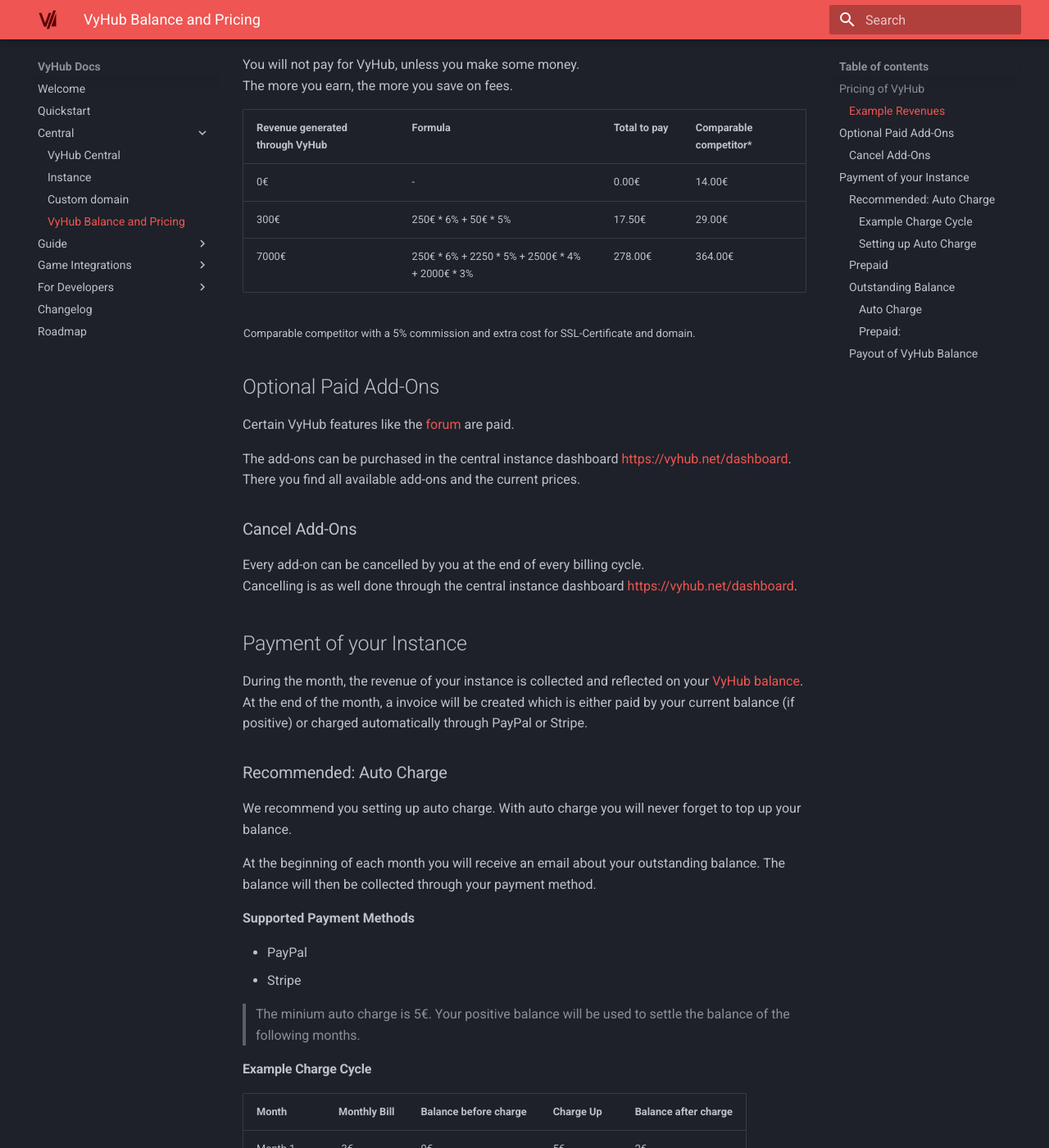
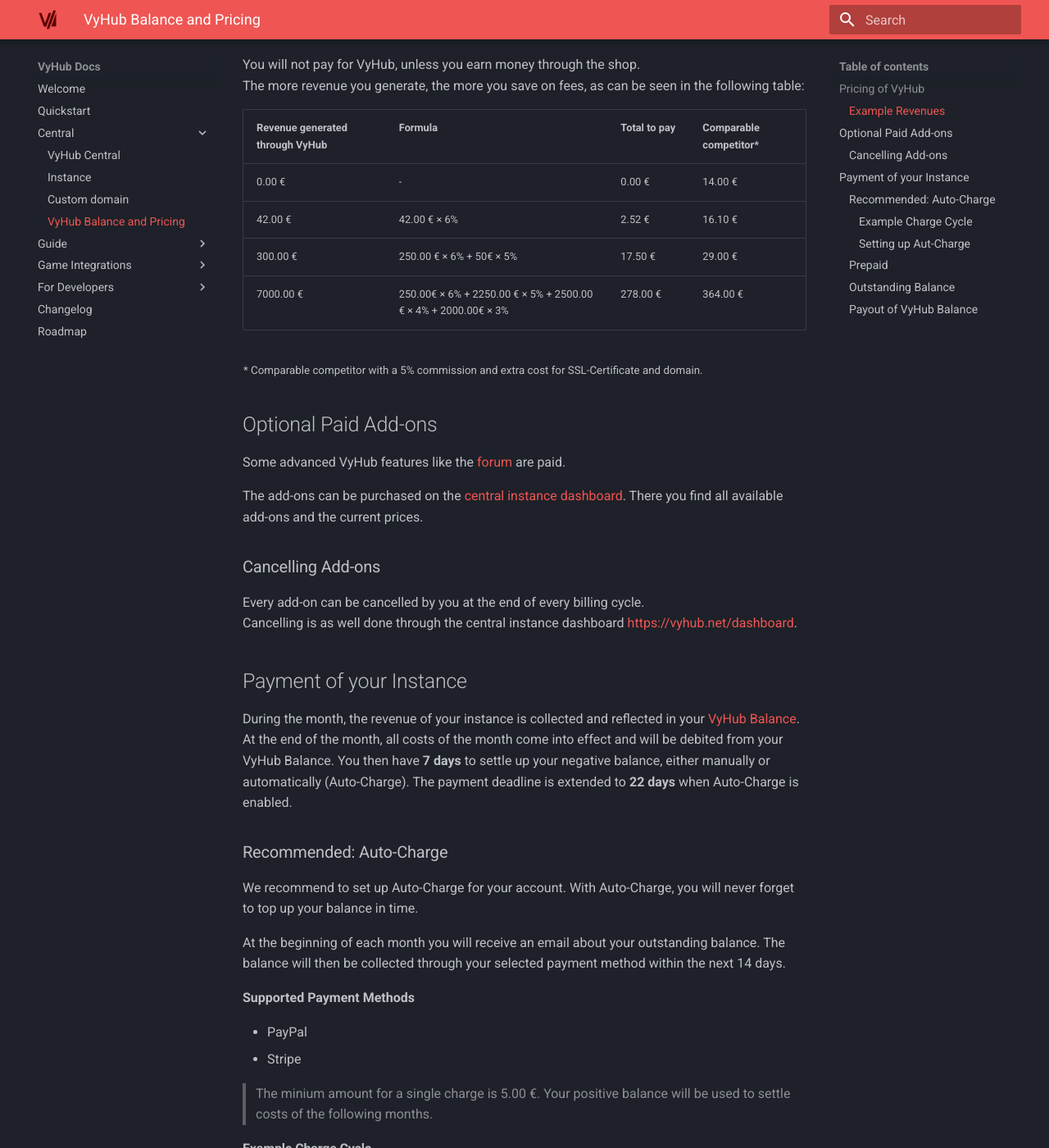
Before and after one commit to nyx-project/vyhub-documentation, an MkDocs documentation site: the page built from docs/central/account.md, in a window 1280 px wide and 1400 px high, scrolled down 728 px. Shown: the whole window at 82% size. Built offline with MkDocs 1.6.1 and Material for MkDocs 9.7.7, drawn with Linux system fonts in a browser that asks for light colours; the version menu is left out; some of the changed text lies outside the part shown.

Commit message:
Update account docs and changelog

```diff
--- a/docs/central/account.md
+++ b/docs/central/account.md
@@ -4,10 +4,10 @@
 
 ## Pricing of VyHub
 
-Every VyHub instance is free to use, but a small 3-6% commission is charged on your revenue. So you only pay for VyHub,
+Every VyHub instance is free to use, but a small 3% - 6% commission* is charged on your revenue. So you only pay for VyHub,
 when you make money.
 
-<sub>Local currencies are converted to EUR on a daily basis.</sub>
+<sub>Non-EUR currencies are converted to EUR on the end of the billing cycle.</sub>
 
 | Percentage | Monthly revenue through VyHub instance |
 |------------|----------------------------------------|
@@ -16,31 +16,31 @@
 | 4%         | 2500€ - 5000€                          |
 | 3%         | 5000€ -   ∞                            |
 
-<sub>*Different conditions for major communities available. Please contact our sales team with a short overview about
+<sub>* Different conditions for major communities available. Please contact our sales team with a short overview about
 your community.</sub>
 
 ### Example Revenues
 
-You will not pay for VyHub, unless you make some money.
-The more you earn, the more you save on fees.
+You will not pay for VyHub, unless you earn money through the shop.
+The more revenue you generate, the more you save on fees, as can be seen in the following table:
 
 | Revenue generated through VyHub | Formula                                         | Total to pay | Comparable competitor* |
 |---------------------------------|-------------------------------------------------|--------------|------------------------|
-| 0€                              | -                                               | 0.00€        | 14.00€                 |
-| 300€                            | 250€ * 6% + 50€ * 5%                            | 17.50€       | 29.00€                 |
-| 7000€                           | 250€ * 6% + 2250 * 5% + 2500€ * 4% + 2000€ * 3% | 278.00€      | 364.00€                |
+| 0.00 €                              | -                                               | 0.00 €        | 14.00 €                 |
+| 42.00 €                              | 42.00 € × 6%                                       | 2.52 €        | 16.10 €                 |
+| 300.00 €                            | 250.00 € × 6% + 50€ × 5%                            | 17.50 €       | 29.00 €                 |
+| 7000.00 €                           | 250.00€ × 6% + 2250.00 € × 5% + 2500.00 € × 4% + 2000.00€ × 3% | 278.00 €      | 364.00 €                |
 
-<sub>Comparable competitor with a 5% commission and extra cost for SSL-Certificate and domain.</sub>
+<sub>* Comparable competitor with a 5% commission and extra cost for SSL-Certificate and domain.</sub>
 
-## Optional Paid Add-Ons
+## Optional Paid Add-ons
 
-Certain VyHub features like the [forum](../guide/forum.md) are paid.
+Some advanced VyHub features like the [forum](../guide/forum.md) are paid.
 
-The add-ons can be purchased in the central instance
-dashboard [https://vyhub.net/dashboard](https://vyhub.net/dashboard). There you find all available add-ons and the
-current prices.
+The add-ons can be purchased on the [central instance dashboard](https://vyhub.net/dashboard).
+There you find all available add-ons and the current prices.
 
-### Cancel Add-Ons
+### Cancelling Add-ons
 
 Every add-on can be cancelled by you at the end of every billing cycle.
 Cancelling is as well done through the central instance
@@ -48,55 +48,54 @@
 
 ## Payment of your Instance
 
-During the month, the revenue of your instance is collected and reflected on
-your [VyHub balance](https://vyhub.net/account).
-At the end of the month, a invoice will be created which is either paid by your current balance (if positive) or charged
-automatically through PayPal or Stripe.
+During the month, the revenue of your instance is collected and reflected in
+your [VyHub Balance](https://vyhub.net/account).
+At the end of the month, all costs of the month come into effect and will be debited from your VyHub Balance.
+You then have __7 days__ to settle up your negative balance, either manually or automatically (Auto-Charge). The payment deadline is extended to __22 days__ when Auto-Charge is enabled.
 
-### Recommended: Auto Charge
+### Recommended: Auto-Charge
 
-We recommend you setting up auto charge. With auto charge you will never forget to top up your balance.
+We recommend to set up Auto-Charge for your account.
+With Auto-Charge, you will never forget to top up your balance in time.
 
-At the beginning of each month you will receive an email about your outstanding balance. The balance will then be
-collected through your payment method.
+At the beginning of each month you will receive an email about your outstanding balance.
+The balance will then be collected through your selected payment method within the next 14 days.
 
 **Supported Payment Methods**
 
 - PayPal
 - Stripe
 
-> The minium auto charge is 5€. Your positive balance will be used to settle the balance of the following months.
+> The minium amount for a single charge is 5.00 €. Your positive balance will be used to settle costs of the following months.
 
 #### Example Charge Cycle
 
 | Month   | Monthly Bill | Balance before charge | Charge Up | Balance after charge |
 |---------|--------------|-----------------------|-----------|----------------------|
-| Month 1 | -3€          | 0€                    | 5€        | 2€                   |
-| Month 2 | -1€          | 2€                    | 0€        | 1€                   |
-| Month 3 | -8€          | 1€                    | 7€        | 0€                   |
+| Month 1 | - 3.00 €      | 0.00 €                | 5.00 €    | 2.00 €               |
+| Month 2 | - 1.00 €      | 2.00 €                | 0.00 €    | 1.00 €               |
+| Month 3 | - 8.00 €      | 1.00 €                | 7.00 €    | 0.00 €               |
 
-#### Setting up Auto Charge
+#### Setting up Aut-Charge
 
-Your VyHub Balance is positive (>=0€)? You can set-up Auto Charge **without** any set-up fee.
+You can set-up Auto-Charge **without** any set-up fee, if your VyHub Balance is not negative.
 
-Your VyHub Balance is negative (<=0€)? You will be charged a set-up fee which reflects your current balance but is at
-least 5€.
+If your VyHub Balance is negative, you will be charged a set-up fee which reflects your current balance but is at least 5.00€.
 
 | Balance before Set-Up | Set-Up Fee | Balance after Set-Up |
 |-----------------------|------------|----------------------|
-| 0€                    | 0€         | 0€                   |
-| 6€                    | 0€         | 0€                   |
-| -2€                   | 5€         | 3€                   |
-| -7€                   | 7€         | 0€                   |
+| 0.00 €                    | 0.00 €         | 0.00 €       |
+| 6.00 €                    | 0.00 €         | 0.00 €       |
+| - 2.00 €                   | 5.00 €         | 3.00 €       |
+| - 7.00 €                   | 7.00 €         | 0.00 €       |
 
 ### Prepaid
 
-You can manually top up your VyHub Balance.
+You can also manually top up your VyHub Balance.
 
-> The minimum top up is 5€. Your positive balance will be used to settle the balance of the following months.
+> The minimum top up amount is 5.00 €. Your positive balance will be used to settle costs of the following months.
 
-At the beginning of each month you will receive an email about your outstanding balance. The balance must be topped up,
-otherwise the instance will be stopped.
+At the beginning of each month, you will receive an email about your outstanding balance. The outstanding amount must be topped up, otherwise your instances will be stopped.
 
 **Supported Payment Methods**
 
@@ -106,28 +105,20 @@
 
 ### Outstanding Balance
 
-If you have got outstanding payments and your VyHub balance is still negative, all your instances will be stopped. You can reactivate
+If you have got outstanding payments and your VyHub Balance is still negative after the payment deadline, all your instances will be stopped. You can reactivate
 them after you have settled the balance.
 
 > We point out that accumulated debts must be settled in accordance with our terms and conditions in any case. <br>
 
+The payment deadline depends on the Auto-Charge status:
 
-#### Auto Charge
+| Auto-Charge | Payment Deadline |
+|-------------|------------------|
+| Enabled     | 7 Days           |
+| Disabled    | 22 Days          |
 
-| Event                                                    | When?                                    |
-|----------------------------------------------------------|------------------------------------------|
-| Email: Balance Overview                                  | Beginning of next billing period         |
-| Email: Payment Reminder with option to recharge manually | Automatic charge failed                  |
-| Shutdown of Instance                                     | Balance still negative, user did not pay |
-
-#### Prepaid:
-
-| Event                   | When?                                    |
-|-------------------------|------------------------------------------|
-| Email: Balance Overview | Beginning of next billing period         |
-| Email: Payment Reminder | Balance negative, no top-up detected     |
-| Shutdown of Instance    | Balance still negative, user did not pay |
+You will receive reminder emails if the payment deadline comes closer.
 
 ### Payout of VyHub Balance
 
-A payout of your VyHub balance is not possible.
+A payout of your VyHub Balance is not possible.
```
Also changed, not shown: docs/changelog.md (+18 -12 lines).
